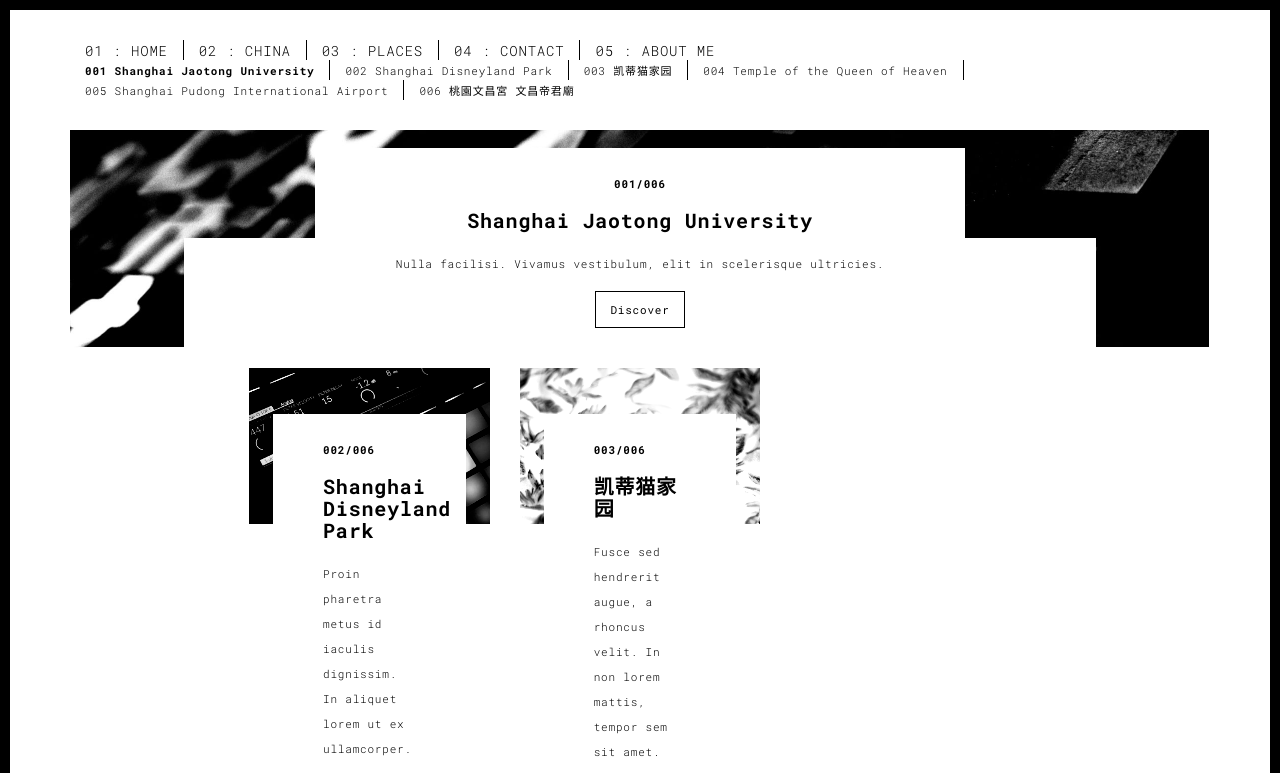
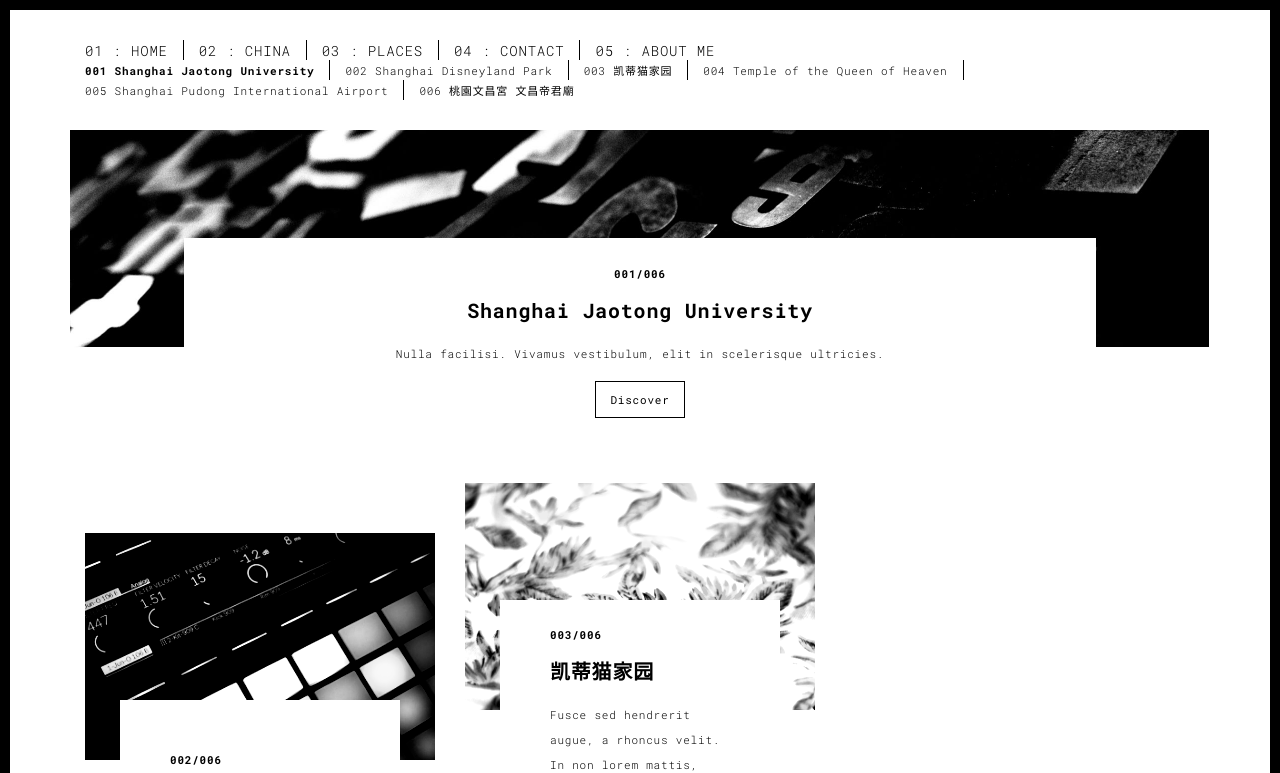
Before and after one commit to SHIMABU18/WEB-, a plain HTML site: page works(places).html in a window 1280 px wide. Shown: the top 773 px of the page. Drawn offline with Linux system fonts and the light colour scheme.

Commit message:
Update works(places).html

```diff
--- a/works(places).html
+++ b/works(places).html
@@ -66,13 +66,15 @@
         <img src="./assets/images/work001-01.jpg" class="img-responsive" alt="">
         <div class="card-container">
           <div class="text-center">
-             <div class="card-container card-container-lg">
                         <h4>001/006</h4>
                         <h3>Shanghai Jaotong University</h3>
                         <p>Nulla facilisi. Vivamus vestibulum, elit in scelerisque ultricies.</p>
                         <a href="./works(places).html" title="" class="btn btn-default">Discover</a>
                      　　 </div>
                     　　　　</div>
+
+
+
         　<div class="col-sm-4">
          　 <a href="./works(places).html" title="" class="black-image-project-hover">
           　　<img src="./assets/images/work02-hover.jpg" alt="" class="img-responsive">
@@ -84,6 +86,7 @@
           　　<a href="./works(places).html" title="" class="btn btn-default">Discover</a>
           　</div>
           </div>
+
                     <div class="col-sm-4">
                       <a href="./works(places).html" title="" class="black-image-project-hover">
                         <img src="./assets/images/work03-hover.jpg" alt="" class="img-responsive">
@@ -95,13 +98,8 @@
                         <a href="./works(places).html" title="" class="btn btn-default">Discover</a>
                       </div>
                     </div>
+                </div>
 
-                </div>
-                <!--/row-->
-            </div>
-            <!--/item-->
-            <div class="item">
-                <div class="row">
                   <div class="col-sm-4">
                     <a href="./works(places).html" class="black-image-project-hover">
                       <img src="./assets/images/work02-hover.jpg" alt="Image" class="img-responsive">
@@ -113,6 +111,7 @@
                       <a href="./works(places).html" class="btn btn-default">Discover</a>
                     </div>
                   </div>
+
                    <div class="col-sm-4">
                       <a href="./works(places).html" class="black-image-project-hover">
                         <img src="./assets/images/work01-hover.jpg" alt="Image" class="img-responsive">
@@ -136,16 +135,6 @@
                         <a href="./works(places).html" class="btn btn-default">Discover</a>
                       </div>
                     </div>
-
-                </div>
-                <!--/row-->
-            </div>
-
-            <!--/item-->
-        </div>
-
-      </div>
-
 
 
       <div class="col-md-8 col-md-offset-2 section-container-spacer">
```
Lines whose indentation alone changed are shown as unchanged.
